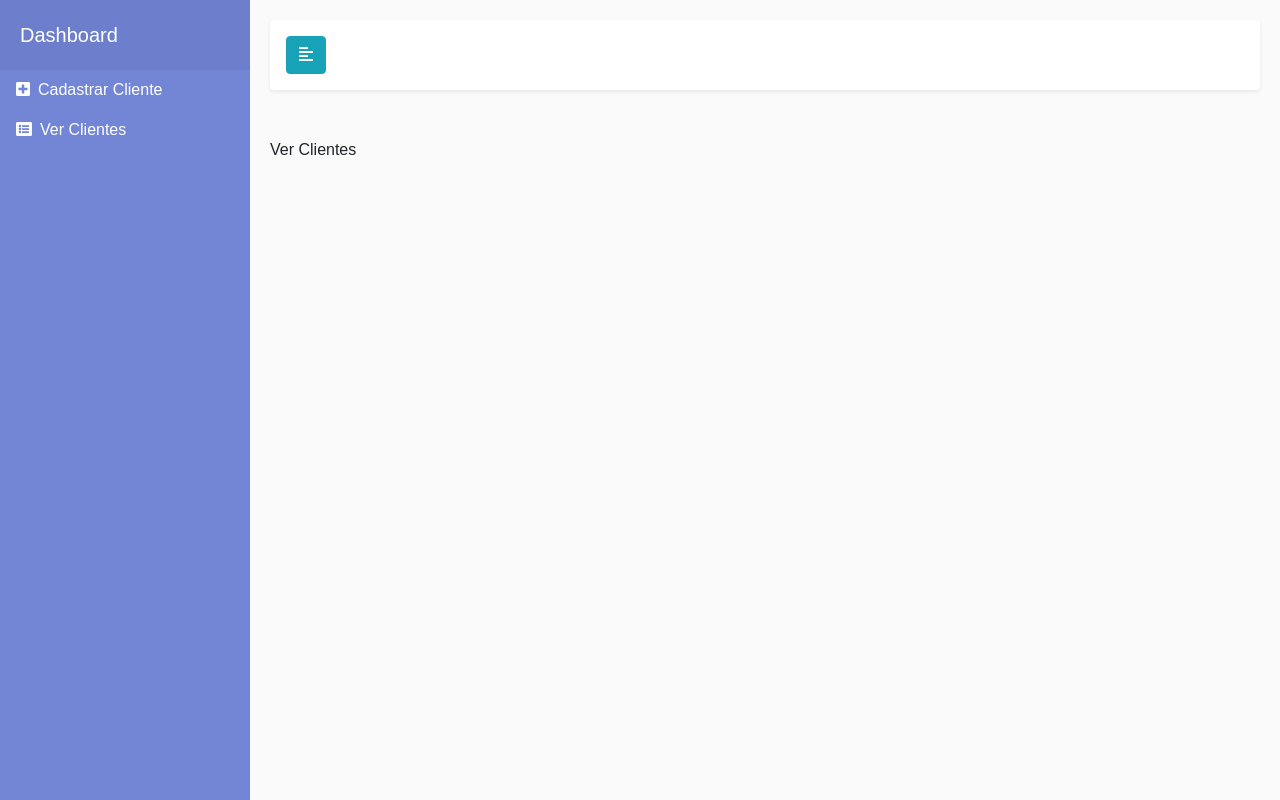
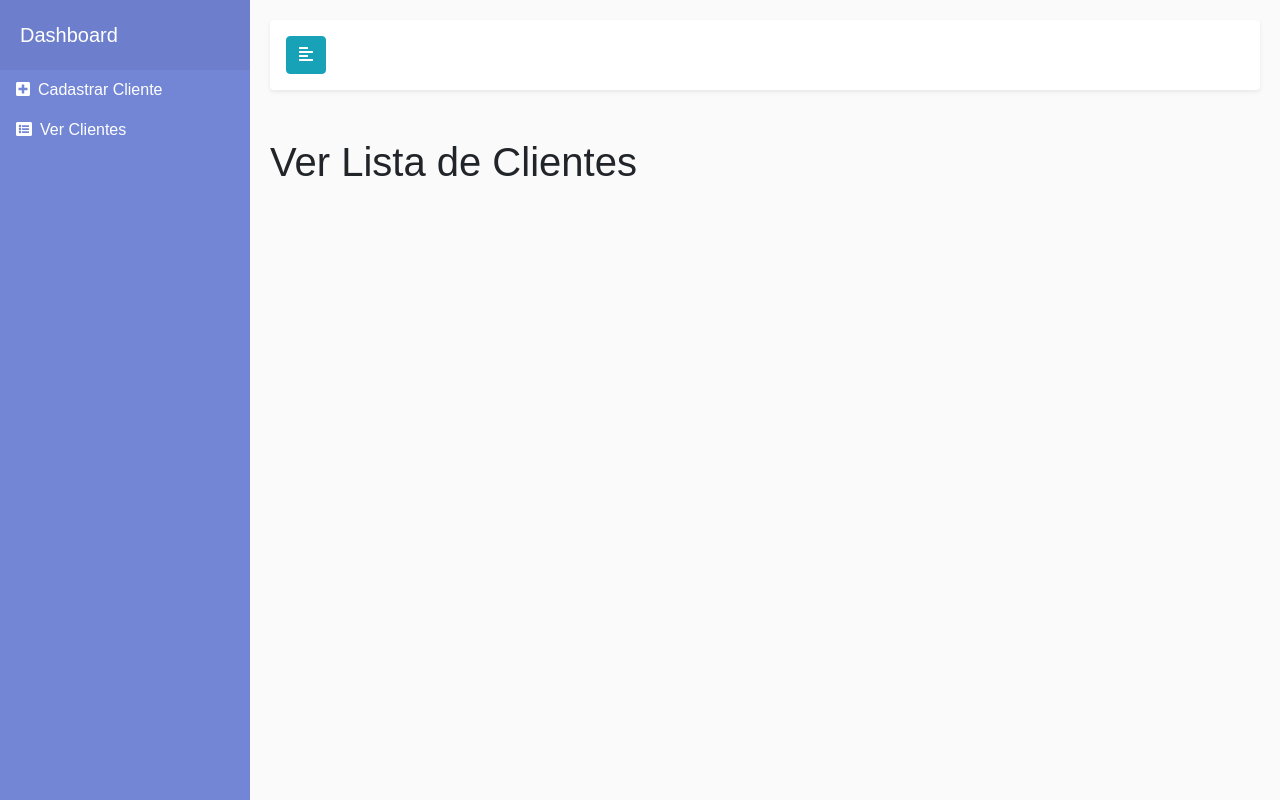
Before and after one commit to amanda-natallie/ReactApp, a React (Create React App) app: page /view-client in a window 1280 px wide. Built offline with nearby package versions, Linux system fonts and the light colour scheme.

Commit message:
Pages Working!

```diff
--- a/src/components/content/Content.js
+++ b/src/components/content/Content.js
@@ -4,13 +4,16 @@ import { Container } from 'reactstrap';
 import NavBar from './Navbar';
 import { Switch, Route } from 'react-router-dom';
 
+import Clients from "../../pages/Clients";
+import CADClient from "../../pages/Clients/cadastrar";
+
 export default props => (
     <Container fluid className={classNames('content', {'is-open': props.isOpen})}>
       <NavBar toggle={props.toggle}/>
       <Switch>
         <Route exact path="/" component={() => "Homepage" } />
-        <Route exact path="/add-client" component={() => "Cadastrar Clientes sdsddsdd" } />
-        <Route exact path="/view-client" component={() => "Ver Clientes" } />
+        <Route exact path="/add-client" component={CADClient} />
+        <Route exact path="/view-client" component={Clients} />
       </Switch>
     </Container>
 )
--- /dev/null
+++ b/src/pages/Clients/cadastrar.js
@@ -0,0 +1,7 @@
+import React, { Component } from 'react';
+
+export default class CADClient extends Component {
+    render() {
+        return <h1>Cadastrar Clientes</h1>;
+    }
+}
--- a/src/pages/Clients/index.js
+++ b/src/pages/Clients/index.js
@@ -0,0 +1,7 @@
+import React, { Component } from 'react';
+
+export default class Clients extends Component {
+    render() {
+        return <h1>Ver Lista de Clientes</h1>;
+    }
+}
```
